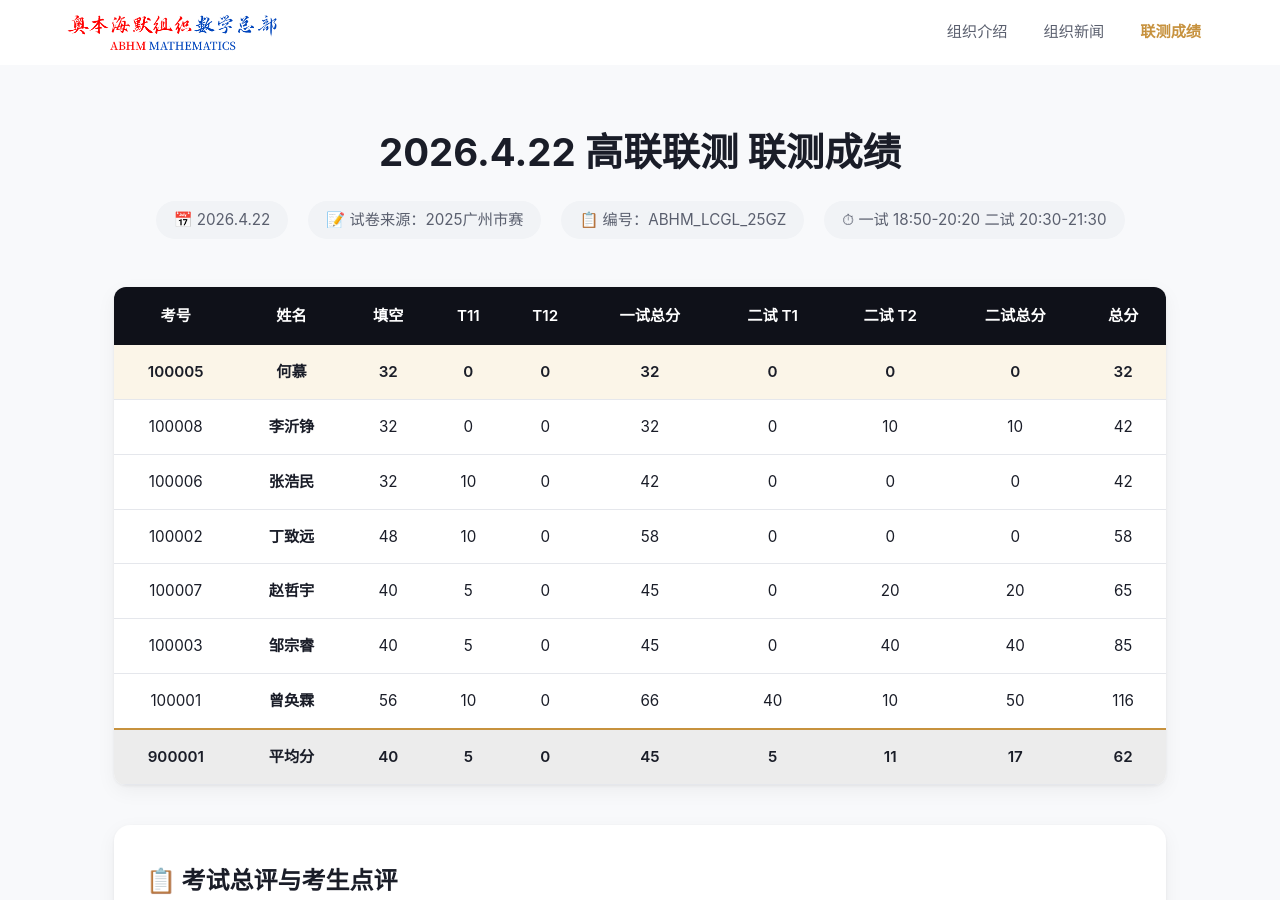
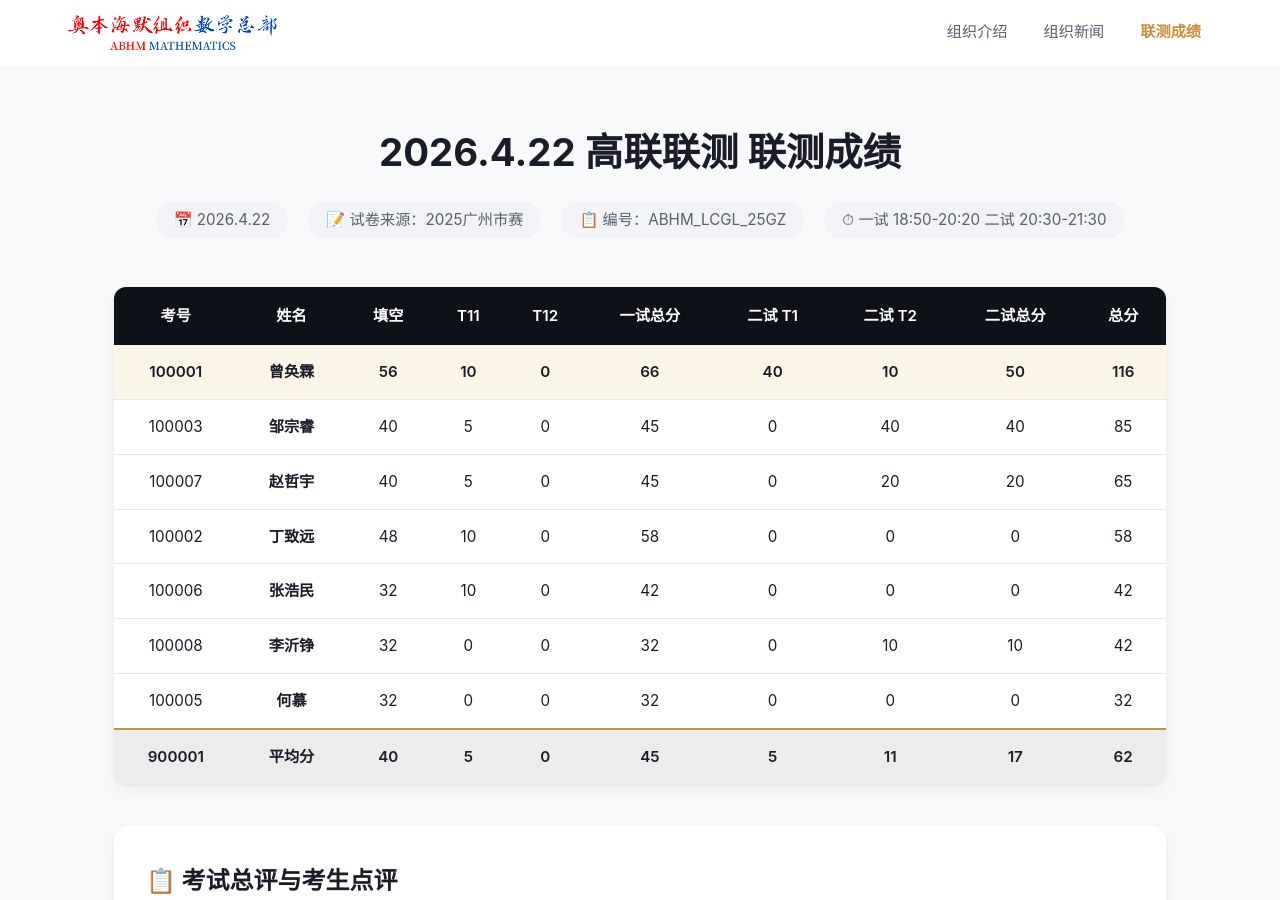
Before and after one commit to StrawberryMilkA/strawberrymilka.github.io, a Jekyll site: the page built from _exams/1.md, in a window 1280 px wide and 900 px high. Built offline with Jekyll 4.4.1, drawn with Linux system fonts in a browser that asks for light colours.

Commit message:
modified sort

```diff
--- a/_layouts/exam_detail.html
+++ b/_layouts/exam_detail.html
@@ -49,7 +49,7 @@ extra_scripts:
   </div>
 
   <!-- 成绩表格（动态列，按总分降序） -->
-  {% assign results = exam.results | sort: "total" | reverse %}
+  {% assign results = exam.results | sort: "total" %}
   <div class="table-wrapper">
     <table class="score-table">
       <thead>
```
